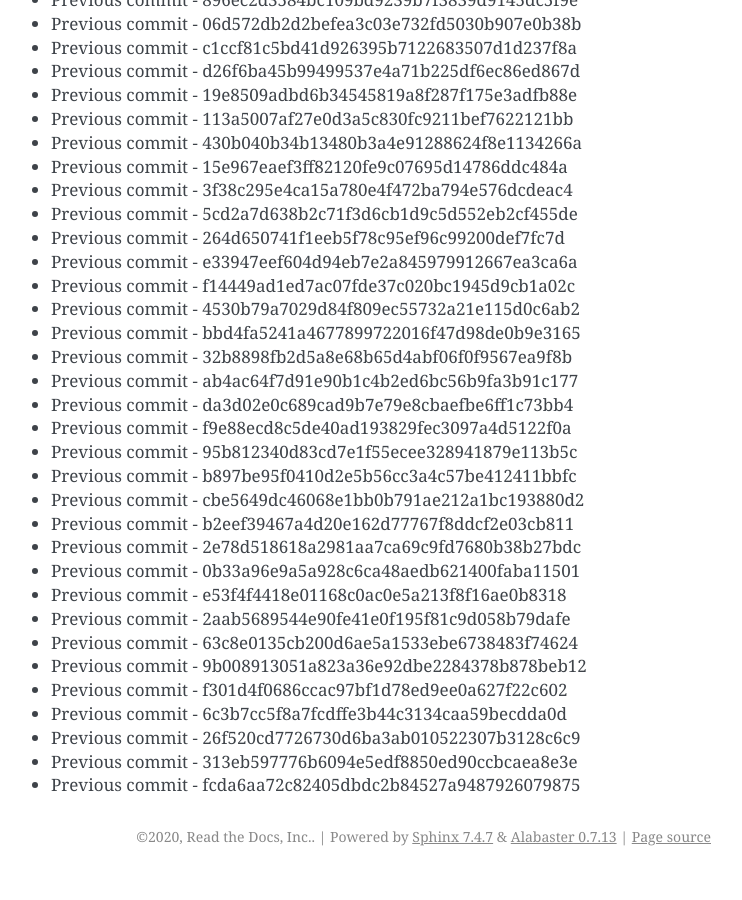
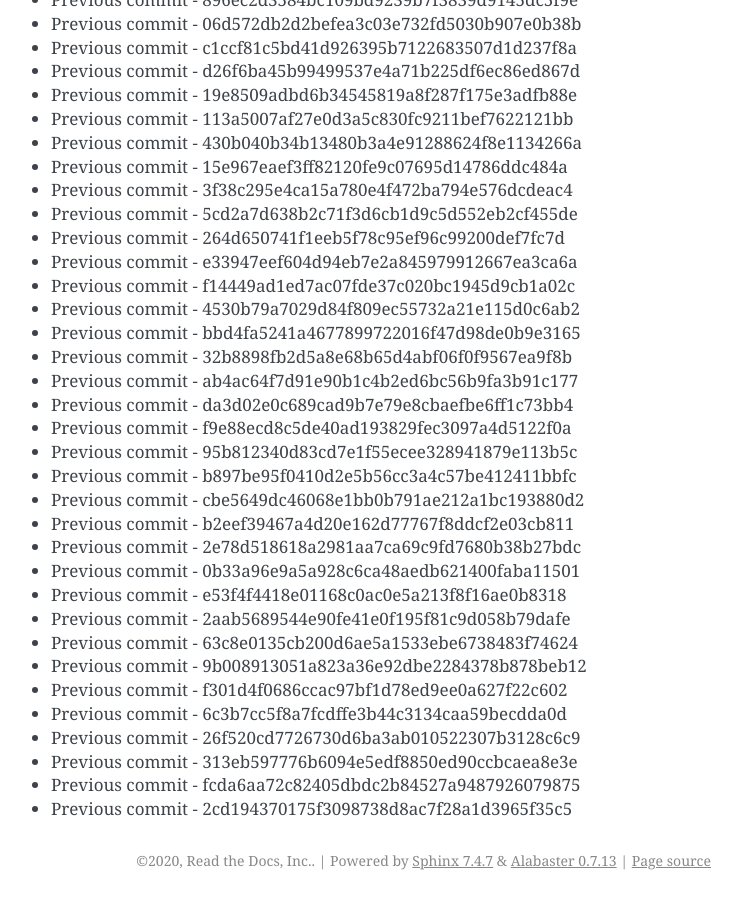
Before and after one commit to readthedocs/rtd-git-stresstest, a Sphinx documentation site: the page built from docs/updates.rst, in a window 1280 px wide and 900 px high, scrolled down 77567 px. Shown: the whole window, without its empty margins (399-1141 px from the left). Built offline with Sphinx 7.4.7, drawn with Linux system fonts in a browser that asks for light colours; before the commit the page ends 78443 px from its top, so only the background shows below that.

Commit message:
Generating commit from previous: 2cd194370175f3098738d8ac7f28a1d3965f35c5

```diff
--- a/docs/updates.rst
+++ b/docs/updates.rst
@@ -3291,3 +3291,4 @@ It can be tested for any performance characteristics.
 * Previous commit - 26f520cd7726730d6ba3ab010522307b3128c6c9
 * Previous commit - 313eb597776b6094e5edf8850ed90ccbcaea8e3e
 * Previous commit - fcda6aa72c82405dbdc2b84527a9487926079875
+* Previous commit - 2cd194370175f3098738d8ac7f28a1d3965f35c5
```
